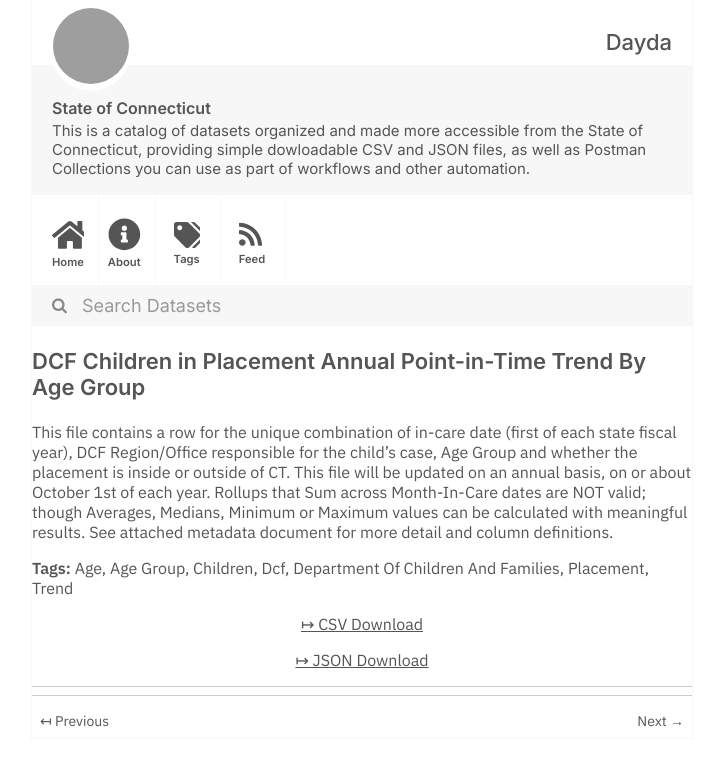
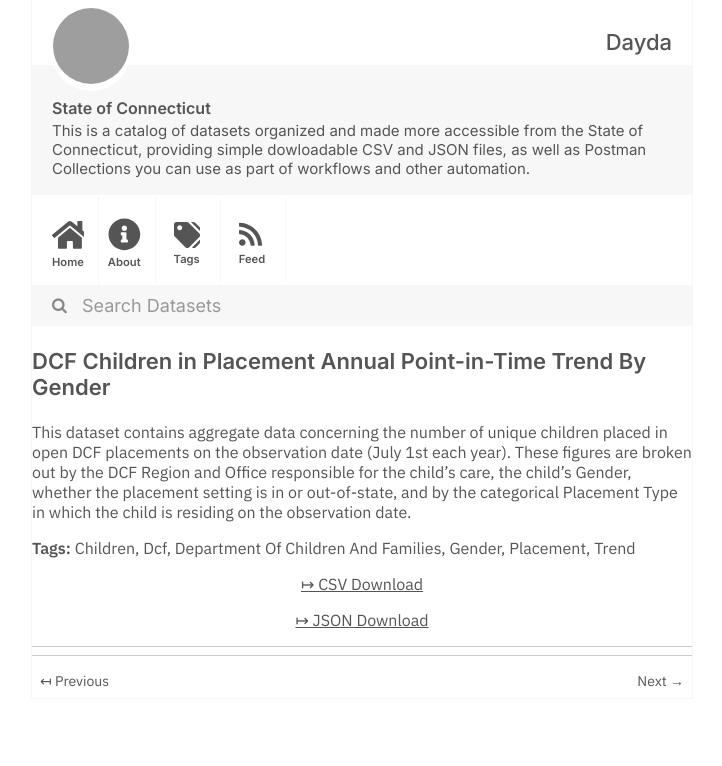
Before and after one commit to dayda-entities/state-of-connecticut, a Jekyll site: the page built from _posts/2020-11-12-dcf-children-in-placement-annu.md, in a window 1280 px wide, cut to the strip 0-766 px from the top of the page. Shown: the whole strip, without its empty margins (278-1000 px from the left). Built offline with Jekyll 4.4.1, drawn with Linux system fonts in a browser that asks for light colours; grey boxes are pictures that could not be loaded.

Commit message:
Publish Data

```diff
--- a/_posts/2020-11-12-dcf-children-in-placement-annu.md
+++ b/_posts/2020-11-12-dcf-children-in-placement-annu.md
@@ -1,22 +1,21 @@
 ---
-title: DCF Children in Placement Annual Point-in-Time Trend By Age Group
-created: '2020-11-12T14:58:08.502824'
-modified: '2020-11-12T14:58:08.502834'
+title: DCF Children in Placement  Annual Point-in-Time Trend By Gender
+created: '2020-11-12T14:55:07.584251'
+modified: '2020-11-12T14:55:07.584258'
 state: active
 type: dataset
 tags:
-  - Age
-  - Age Group
   - Children
   - Dcf
   - Department Of Children And Families
+  - Gender
   - Placement
   - Trend
 groups:
   - Local Government
-csv_url: 'https://data.ct.gov/api/views/v6zb-h5e2/rows.csv?accessType=DOWNLOAD'
-json_url: 'https://data.ct.gov/api/views/v6zb-h5e2/rows.json?accessType=DOWNLOAD'
+csv_url: 'https://data.ct.gov/api/views/agib-7xfs/rows.csv?accessType=DOWNLOAD'
+json_url: 'https://data.ct.gov/api/views/agib-7xfs/rows.json?accessType=DOWNLOAD'
 layout: post
 
 ---
-This file contains a row for the unique combination of in-care date (first of each state fiscal year), DCF Region/Office responsible for the child's case, Age Group and whether the placement is inside or outside of CT. This file will be updated on an annual basis, on or about October 1st of each year. Rollups that Sum across Month-In-Care dates are NOT valid; though Averages, Medians, Minimum or Maximum values can be calculated with meaningful results. See attached metadata document for more detail and column definitions.
+This dataset contains aggregate data concerning the number of unique children placed in open DCF placements on the observation date (July 1st each year).  These figures are broken out by the DCF Region and Office responsible for the child's care, the child's Gender, whether the placement setting is in or out-of-state, and by the categorical Placement Type in which the child is residing on the observation date.
```
